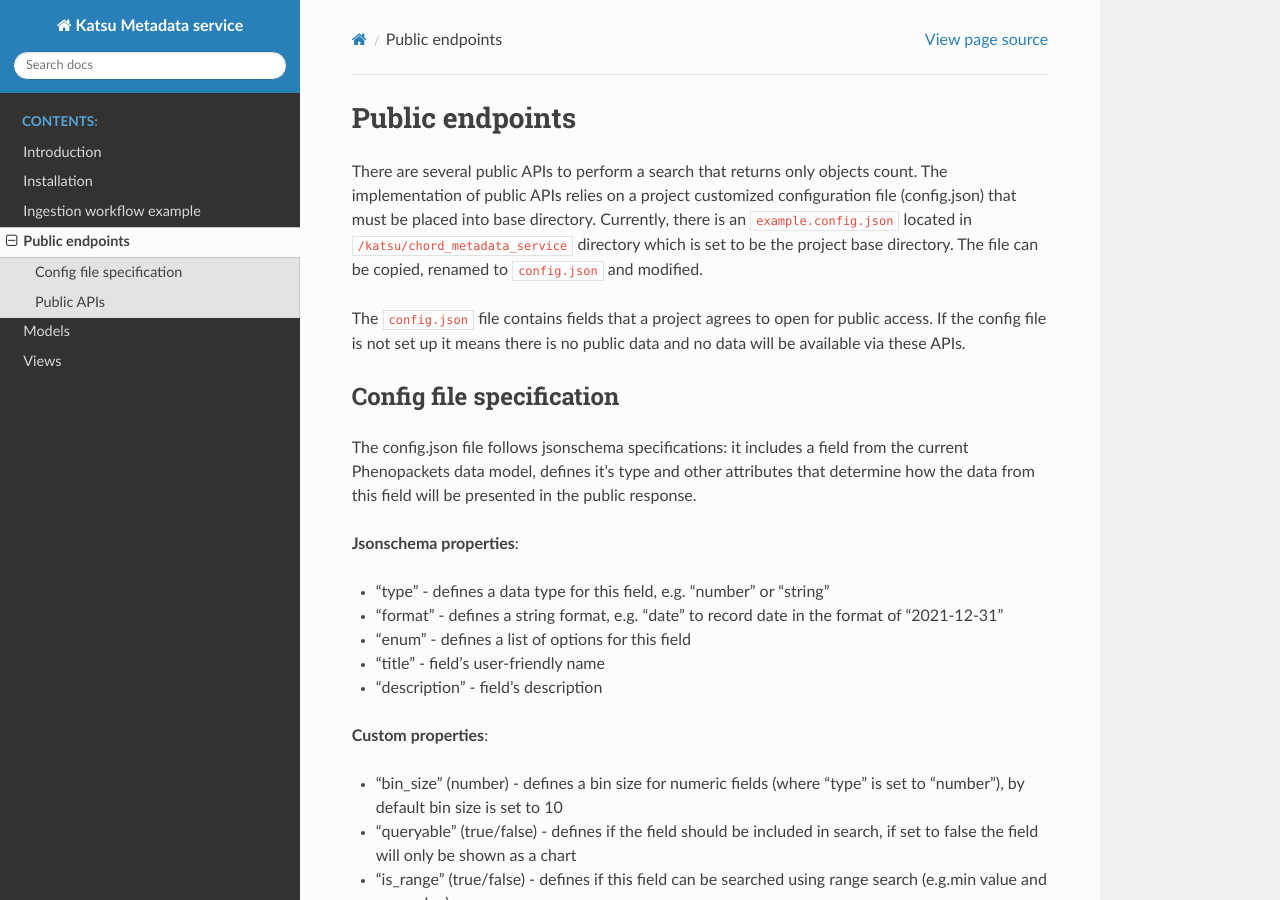
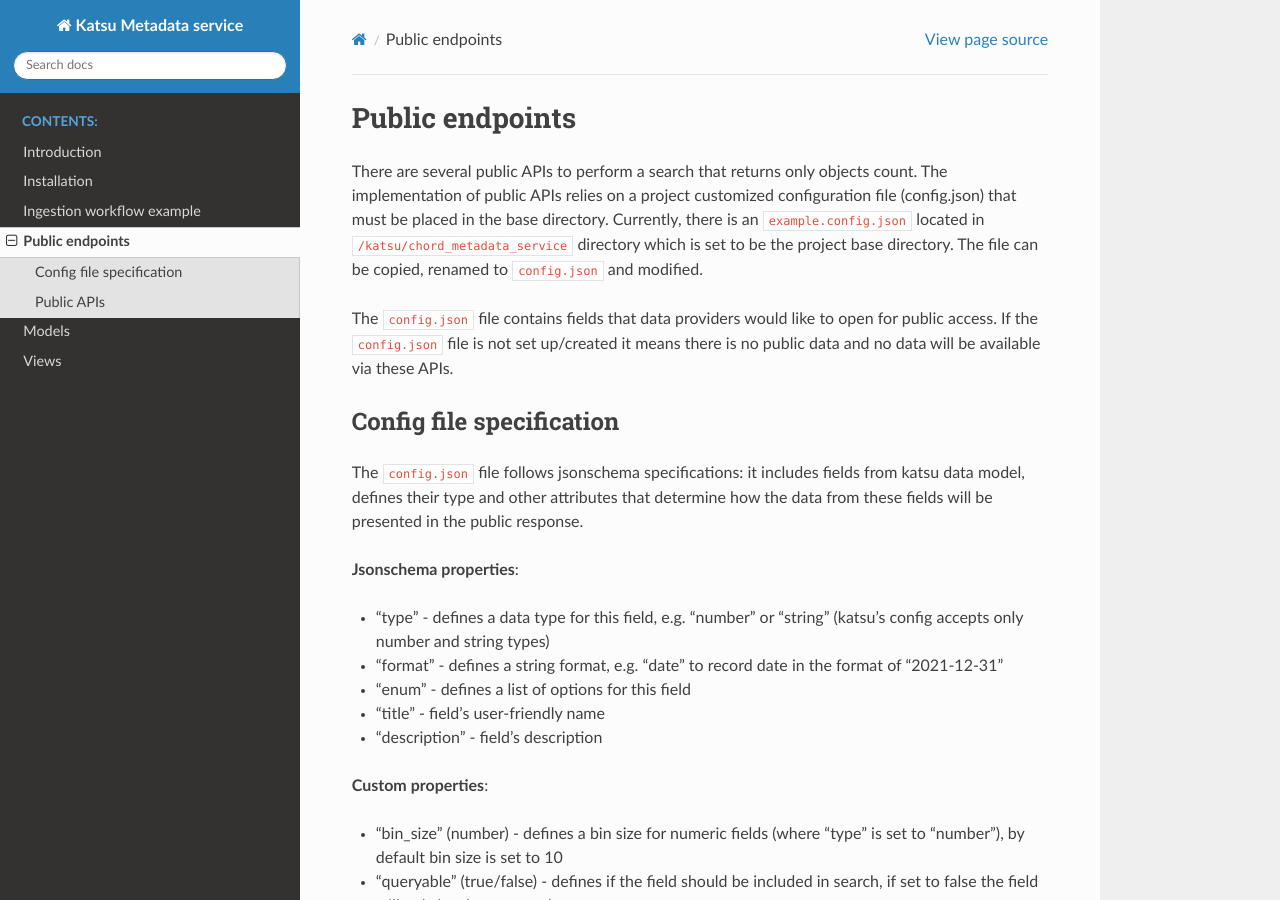
Before and after one commit to bento-platform/katsu, a Sphinx documentation site: the page built from docs/modules/public_endpoints.rst, in a window 1280 px wide and 900 px high. Built offline with Sphinx 7.4.7 and the Read the Docs theme 2.0.0, drawn with Linux system fonts in a browser that asks for light colours; the version number could not be read and is left out.

Commit message:
minor fixes

```diff
--- a/docs/modules/public_endpoints.rst
+++ b/docs/modules/public_endpoints.rst
@@ -2,21 +2,21 @@
 ================
 
 There are several public APIs to perform a search that returns only objects count.
-The implementation of public APIs relies on a project customized configuration file (config.json) that must be placed into base directory.
+The implementation of public APIs relies on a project customized configuration file (config.json) that must be placed in the base directory.
 Currently, there is an :code:`example.config.json` located  in :code:`/katsu/chord_metadata_service` directory which is set to be the project base directory.
 The file can be copied, renamed to :code:`config.json` and modified.
 
-The :code:`config.json` file contains fields that a project agrees to open for public access.
-If the config file is not set up it means there is no public data and no data will be available via these APIs.
+The :code:`config.json` file contains fields that data providers would like to open for public access.
+If the :code:`config.json` file is not set up/created it means there is no public data and no data will be available via these APIs.
 
 Config file specification
 -------------------------
 
-The config.json file follows jsonschema specifications: it includes a field from the current Phenopackets data model, defines it's type and other attributes that determine how the data from this field will be presented in the public response.
+The :code:`config.json` file follows jsonschema specifications: it includes fields from katsu data model, defines their type and other attributes that determine how the data from these fields will be presented in the public response.
 
 **Jsonschema properties**:
 
-- "type" - defines a data type for this field, e.g. "number" or "string"
+- "type" - defines a data type for this field, e.g. "number" or "string" (katsu's config accepts only number and string types)
 - "format" - defines a string format, e.g. "date" to record date in the format of "2021-12-31"
 - "enum" - defines a list of options for this field
 - "title" - field's user-friendly name
@@ -83,15 +83,18 @@
 
    The response when public fields are not configured and config file is not provided: :code:`{"message": "No public fields configured."}`
 
+
 2. :code:`/api/public_overview` GET: returns an overview that contains counts for each field of interest.
 
    The response when there is no public data available and config file is not provided: :code:`{"message": "No public data available."}`
+
 
 3. :code:`/api/public`  GET: returns a count of all individuals in database.
 
    The response when there is no public data available and config file is not provided: :code:`{"message": "No public data available."}`
 
    The response when there is no enough data that passes the project-custom threshold: :code:`{"message": "Insufficient data available."}`
+
 
    When count is less or equal to a project's custom threshold returns message that insufficient data available.
    Accepts search filters on the fields that are specified in the :code:`config.json` file and set to "queryable".
@@ -103,9 +106,11 @@
 
    - extra_properties: e.g. :code:`/api/public?extra_properties=[{"smoking": "Non-smoker"},{"covidstatus": "positive"}]`
 
+
    The :code:`extra_properties` is a JSONField without a schema.
    To allow searching content in this field the nested fields have to be added to the config file (see the config file example above).
    The query string must contain a list of objects where each object has a key-value pair representing a nested field name and a search value.
+
 
    Examples of extra properties searches:
 
```
